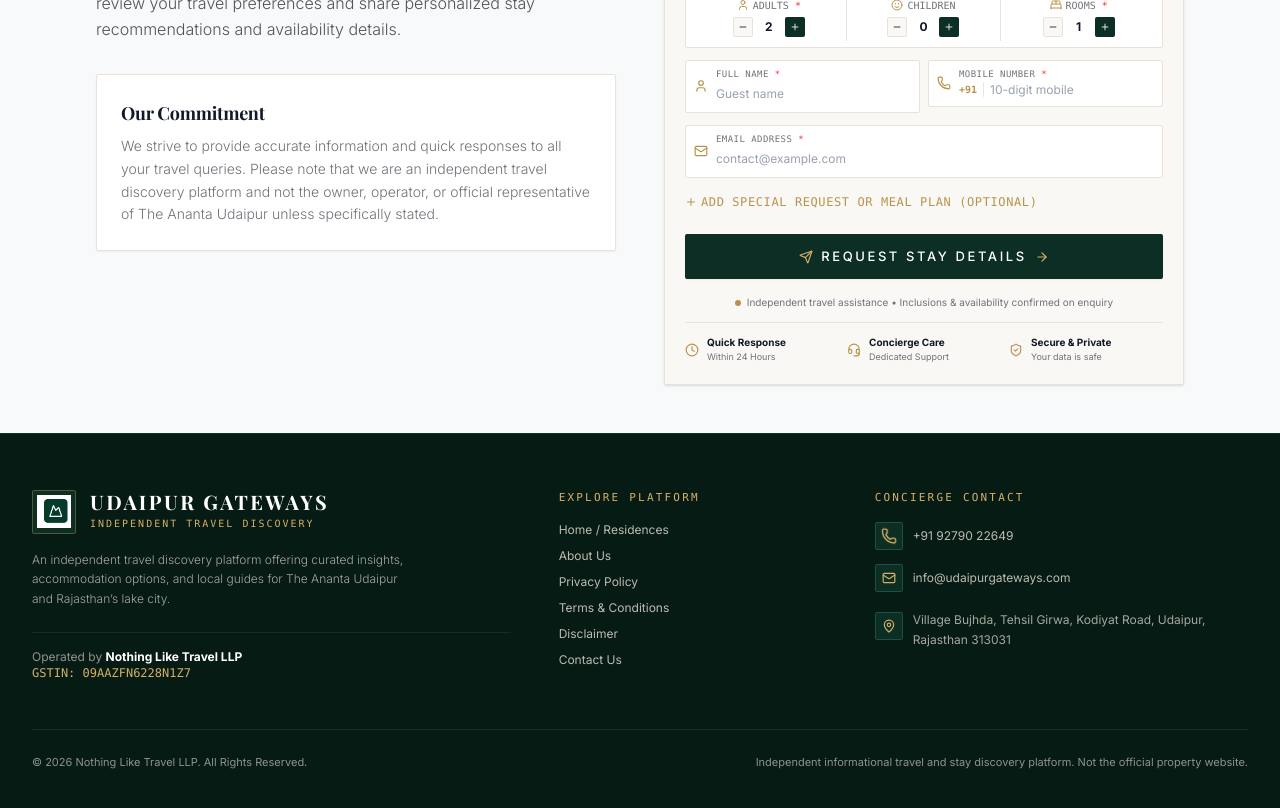
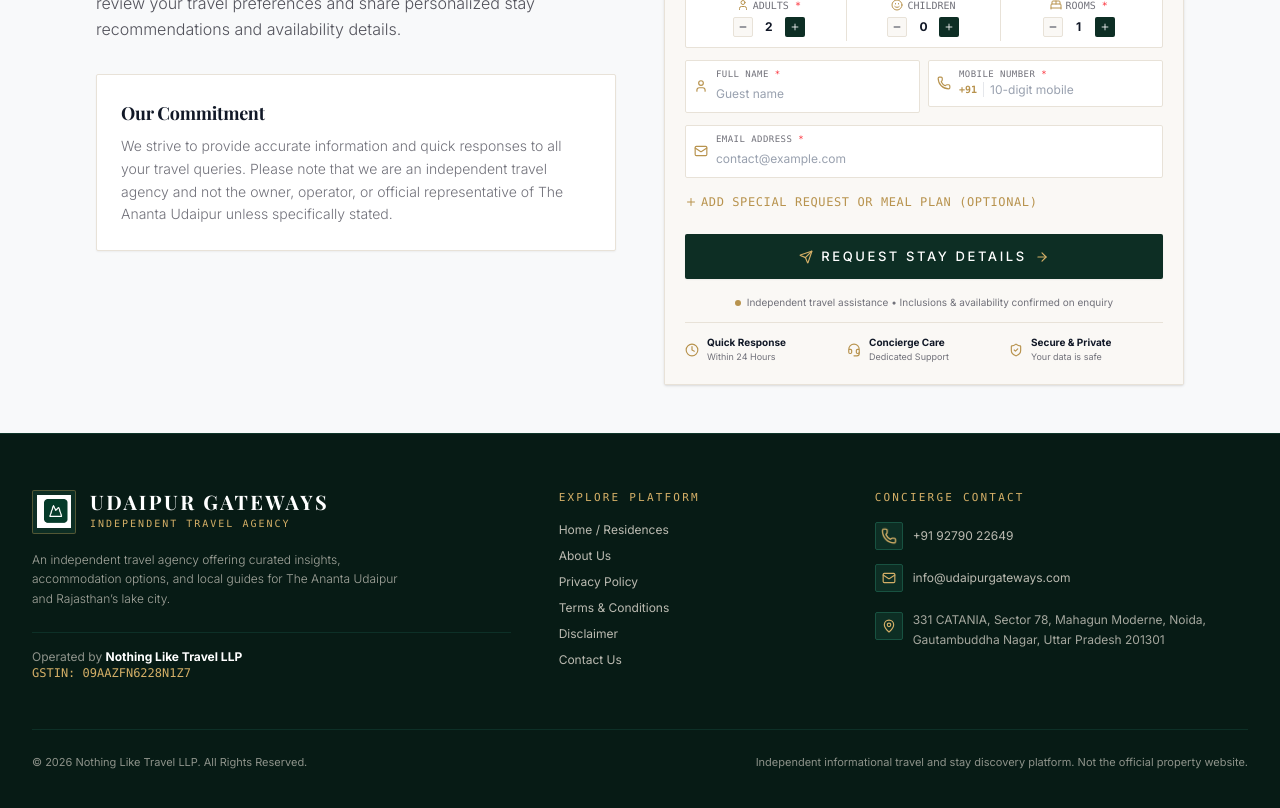
Before and after one commit to Dheerajkr022/sub-udaipur, a Next.js app: page /about in a window 1280 px wide. Shown: the part 1340-2148 px from the top of the page. Built offline with nearby package versions, Linux system fonts and the light colour scheme; no server answers; a web font is replaced by a local one.

Commit message:
refactor: update business address and rebrand from travel discovery to travel agency

```diff
--- a/app/about/page.tsx
+++ b/app/about/page.tsx
@@ -5,9 +5,9 @@ import { SectionHeading } from "@/components/ui/SectionHeading";
 import { EnquiryForm } from "@/components/forms/EnquiryForm";
 
 export const metadata: Metadata = {
-  title: "About Us | Udaipur Gateways - Independent Udaipur Travel Discovery",
+  title: "About Us | Udaipur Gateways - Independent Udaipur Travel Agency",
   description:
-    "Learn about Udaipur Gateways, operated by Nothing Like Travel LLP. We are an independent travel discovery platform providing comprehensive insights on The Ananta Udaipur and local travel in Rajasthan.",
+    "Learn about Udaipur Gateways, operated by Nothing Like Travel LLP. We are an independent travel agency providing comprehensive insights on The Ananta Udaipur and local travel in Rajasthan.",
   openGraph: {
     title: "About Us | Udaipur Gateways",
     description:
@@ -42,7 +42,7 @@ export default function AboutPage() {
       <div className="grid grid-cols-1 lg:grid-cols-2 gap-12 mt-12">
         <div className="space-y-6 text-[#52525B] text-base leading-relaxed font-light">
           <p>
-            Welcome to <strong className="text-[#B8934E]">Udaipur Gateways</strong>, operated by <strong className="text-[#111827]">Nothing Like Travel LLP</strong> (GSTIN: 09AAZFN6228N1Z7). We are an independent travel discovery and enquiry support platform dedicated to showcasing premier hospitality options across Udaipur, Rajasthan.
+            Welcome to <strong className="text-[#B8934E]">Udaipur Gateways</strong>, operated by <strong className="text-[#111827]">Nothing Like Travel LLP</strong> (GSTIN: 09AAZFN6228N1Z7). We are an independent travel agency and enquiry support platform dedicated to showcasing premier hospitality options across Udaipur, Rajasthan.
           </p>
           <p>
             Our mission is to help independent travellers discover the ideal hillside retreat, contemporary villa, or luxury cottage nestled in the picturesque Aravalli range. We provide transparent information on accommodation categories, property facilities, dining outlets, and scenic Udaipur attractions.
@@ -53,7 +53,7 @@ export default function AboutPage() {
           <div className="bg-white p-6 rounded-xs border border-[#E8E2D8] mt-8 shadow-xs">
             <h3 className="font-bold font-serif text-[#111827] text-lg mb-2">Our Commitment</h3>
             <p className="text-sm text-[#71717A] m-0 leading-relaxed">
-              We strive to provide accurate information and quick responses to all your travel queries. Please note that we are an independent travel discovery platform and not the owner, operator, or official representative of The Ananta Udaipur unless specifically stated.
+              We strive to provide accurate information and quick responses to all your travel queries. Please note that we are an independent travel agency and not the owner, operator, or official representative of The Ananta Udaipur unless specifically stated.
             </p>
           </div>
         </div>
--- a/app/contact/page.tsx
+++ b/app/contact/page.tsx
@@ -57,9 +57,9 @@ export default function ContactPage() {
                 <p className="text-[#52525B] mt-1 leading-relaxed text-sm font-light">
                   Nothing Like Travel LLP<br />
                   <span className="font-mono text-[#8F6E2E] font-medium">GSTIN: 09AAZFN6228N1Z7</span><br />
-                  Village Bujhda, Tehsil Girwa,<br />
-                  Kodiyat Road, Udaipur,<br />
-                  Rajasthan 313031
+                  331 CATANIA, Sector 78, Mahagun Moderne,<br />
+                  Noida, Gautambuddha Nagar,<br />
+                  Uttar Pradesh, 201301
                 </p>
               </div>
             </div>
--- a/app/disclaimer/page.tsx
+++ b/app/disclaimer/page.tsx
@@ -5,7 +5,7 @@ import { SectionHeading } from "@/components/ui/SectionHeading";
 export const metadata: Metadata = {
   title: "Disclaimer | Udaipur Gateways",
   description:
-    "Review the legal disclaimer for Udaipur Gateways, an independent travel discovery platform operated by Nothing Like Travel LLP.",
+    "Review the legal disclaimer for Udaipur Gateways, an independent travel agency operated by Nothing Like Travel LLP.",
   openGraph: {
     title: "Disclaimer | Udaipur Gateways",
     description:
--- a/app/layout.tsx
+++ b/app/layout.tsx
@@ -15,7 +15,7 @@ const playfair = Playfair_Display({
 export const metadata: Metadata = {
   metadataBase: new URL(process.env.NEXT_PUBLIC_SITE_URL || "https://udaipurgateways.com"),
   title: {
-    default: "Udaipur Gateways | The Ananta Udaipur - Luxury Resort & Travel Discovery",
+    default: "Udaipur Gateways | The Ananta Udaipur - Luxury Resort & Travel Agency",
     template: "%s | Udaipur Gateways",
   },
   description:
@@ -34,7 +34,7 @@ export const metadata: Metadata = {
   creator: "Nothing Like Travel LLP",
   publisher: "Nothing Like Travel LLP",
   openGraph: {
-    title: "Udaipur Gateways | The Ananta Udaipur - Luxury Resort & Travel Discovery",
+    title: "Udaipur Gateways | The Ananta Udaipur - Luxury Resort & Travel Agency",
     description:
       "Discover The Ananta Udaipur, luxury hillside villas, cottages, amenities, and independent travel guidance for Udaipur, Rajasthan with Udaipur Gateways.",
     url: "https://udaipurgateways.com",
@@ -44,7 +44,7 @@ export const metadata: Metadata = {
   },
   twitter: {
     card: "summary_large_image",
-    title: "Udaipur Gateways | The Ananta Udaipur - Luxury Resort & Travel Discovery",
+    title: "Udaipur Gateways | The Ananta Udaipur - Luxury Resort & Travel Agency",
     description:
       "Discover The Ananta Udaipur, luxury hillside villas, cottages, amenities, and independent travel guidance for Udaipur, Rajasthan with Udaipur Gateways.",
   },
--- a/app/privacy/page.tsx
+++ b/app/privacy/page.tsx
@@ -23,7 +23,7 @@ export default function PrivacyPolicy() {
         <h3 className="text-xl font-bold font-serif text-[#111827] mt-8 mb-3">1. Introduction</h3>
         <p>Welcome to Udaipur Gateways, operated by Nothing Like Travel LLP (GSTIN: 09AAZFN6228N1Z7). We respect your privacy and are committed to protecting your personal data.</p>
         <div className="bg-[#FAF8F5] border-l-2 border-[#B8934E] border-y border-r border-[#E8E2D8] p-4 mt-4 text-[#111827] rounded-xs">
-          <p className="font-medium m-0 text-xs sm:text-sm">Disclaimer: We are an independent travel discovery platform and not the owner, operator, or official representative of The Ananta Udaipur or any other property unless specifically stated.</p>
+          <p className="font-medium m-0 text-xs sm:text-sm">Disclaimer: We are an independent travel agency and not the owner, operator, or official representative of The Ananta Udaipur or any other property unless specifically stated.</p>
         </div>
 
         <h3 className="text-xl font-bold font-serif text-[#111827] mt-8 mb-3">2. Information We Collect</h3>
--- a/app/terms/page.tsx
+++ b/app/terms/page.tsx
@@ -5,7 +5,7 @@ import { SectionHeading } from "@/components/ui/SectionHeading";
 export const metadata: Metadata = {
   title: "Terms & Conditions | Udaipur Gateways",
   description:
-    "Read the Terms and Conditions for using Udaipur Gateways, an independent travel discovery platform operated by Nothing Like Travel LLP.",
+    "Read the Terms and Conditions for using Udaipur Gateways, an independent travel agency operated by Nothing Like Travel LLP.",
   openGraph: {
     title: "Terms & Conditions | Udaipur Gateways",
     description:
@@ -24,7 +24,7 @@ export default function TermsConditions() {
         <p>By accessing and using this website, you accept and agree to be bound by the terms and provision of this agreement.</p>
 
         <h3 className="text-xl font-bold font-serif text-[#111827] mt-8 mb-3">2. Services</h3>
-        <p>Udaipur Gateways, operated by Nothing Like Travel LLP (GSTIN: 09AAZFN6228N1Z7), acts as an independent travel discovery and enquiry assistance platform providing information on accommodations, resorts, and activities in Udaipur. We do not own or operate the properties listed on this site.</p>
+        <p>Udaipur Gateways, operated by Nothing Like Travel LLP (GSTIN: 09AAZFN6228N1Z7), acts as an independent travel agency and enquiry assistance platform providing information on accommodations, resorts, and activities in Udaipur. We do not own or operate the properties listed on this site.</p>
 
         <h3 className="text-xl font-bold font-serif text-[#111827] mt-8 mb-3">3. Enquiries and Stay Details</h3>
         <p>All stays and options are subject to property availability. Final rates, cancellation terms, and booking confirmations must be completed directly with the respective property.</p>
--- a/components/layout/Footer.tsx
+++ b/components/layout/Footer.tsx
@@ -31,13 +31,13 @@ export function Footer() {
                     UDAIPUR GATEWAYS
                   </span>
                   <span className="text-[10px] text-[#D4AF67] font-mono uppercase tracking-[0.2em]">
-                    Independent Travel Discovery
+                    Independent Travel Agency
                   </span>
                 </div>
               </Link>
 
               <p className="text-xs text-[#E8E2D8]/70 leading-relaxed mt-4 max-w-sm font-light">
-                An independent travel discovery platform offering curated insights, accommodation options, and local guides for The Ananta Udaipur and Rajasthan’s lake city.
+                An independent travel agency offering curated insights, accommodation options, and local guides for The Ananta Udaipur and Rajasthan’s lake city.
               </p>
             </div>
 
@@ -120,7 +120,7 @@ export function Footer() {
                   <MapPin className="w-3.5 h-3.5" />
                 </div>
                 <span className="leading-relaxed">
-                  Village Bujhda, Tehsil Girwa, Kodiyat Road, Udaipur, Rajasthan 313031
+                  331 CATANIA, Sector 78, Mahagun Moderne, Noida, Gautambuddha Nagar, Uttar Pradesh 201301
                 </span>
               </div>
             </div>
--- a/components/sections/AboutSection.tsx
+++ b/components/sections/AboutSection.tsx
@@ -21,7 +21,7 @@ export function AboutSection() {
 
           <div className="text-sm text-[#52525B] space-y-4 leading-relaxed font-light">
             <p>
-              Udaipur Gateways is operated by Nothing Like Travel LLP (GSTIN: 09AAZFN6228N1Z7), an independent travel discovery and enquiry platform. We provide curated hotel overviews, accommodation details, and local destination insights. We are not the owner, operator, or official representative of The Ananta Udaipur unless specifically stated.
+              Udaipur Gateways is operated by Nothing Like Travel LLP (GSTIN: 09AAZFN6228N1Z7), an independent travel agency and enquiry platform. We provide curated hotel overviews, accommodation details, and local destination insights. We are not the owner, operator, or official representative of The Ananta Udaipur unless specifically stated.
             </p>
           </div>
 
--- a/components/sections/FaqSection.tsx
+++ b/components/sections/FaqSection.tsx
@@ -8,7 +8,7 @@ const faqs = [
     icon: Landmark,
     question: "Is Udaipur Gateways the official Ananta Udaipur website?",
     answer:
-      "No. Udaipur Gateways is an independent travel discovery and enquiry support platform. We assist travellers in finding accommodation options, villas, cottages, dining, and wellness retreats at The Ananta Udaipur and exploring the Udaipur region, but we are not the official website or direct representative of the property.",
+      "No. Udaipur Gateways is an independent travel agency and enquiry support platform. We assist travellers in finding accommodation options, villas, cottages, dining, and wellness retreats at The Ananta Udaipur and exploring the Udaipur region, but we are not the official website or direct representative of the property.",
   },
   {
     icon: IndianRupee,
--- a/components/sections/RoleSection.tsx
+++ b/components/sections/RoleSection.tsx
@@ -37,7 +37,7 @@ export function RoleSection() {
           </h2>
           <div className="text-sm text-[#52525B] space-y-3 leading-relaxed font-light">
             <p>
-              Udaipur Gateways is operated by Nothing Like Travel LLP (GSTIN: 09AAZFN6228N1Z7), an independent travel discovery and enquiry service.
+              Udaipur Gateways is operated by Nothing Like Travel LLP (GSTIN: 09AAZFN6228N1Z7), an independent travel agency and enquiry service.
             </p>
             <p>
               We provide general property information, guidance and enquiry assistance.
```
